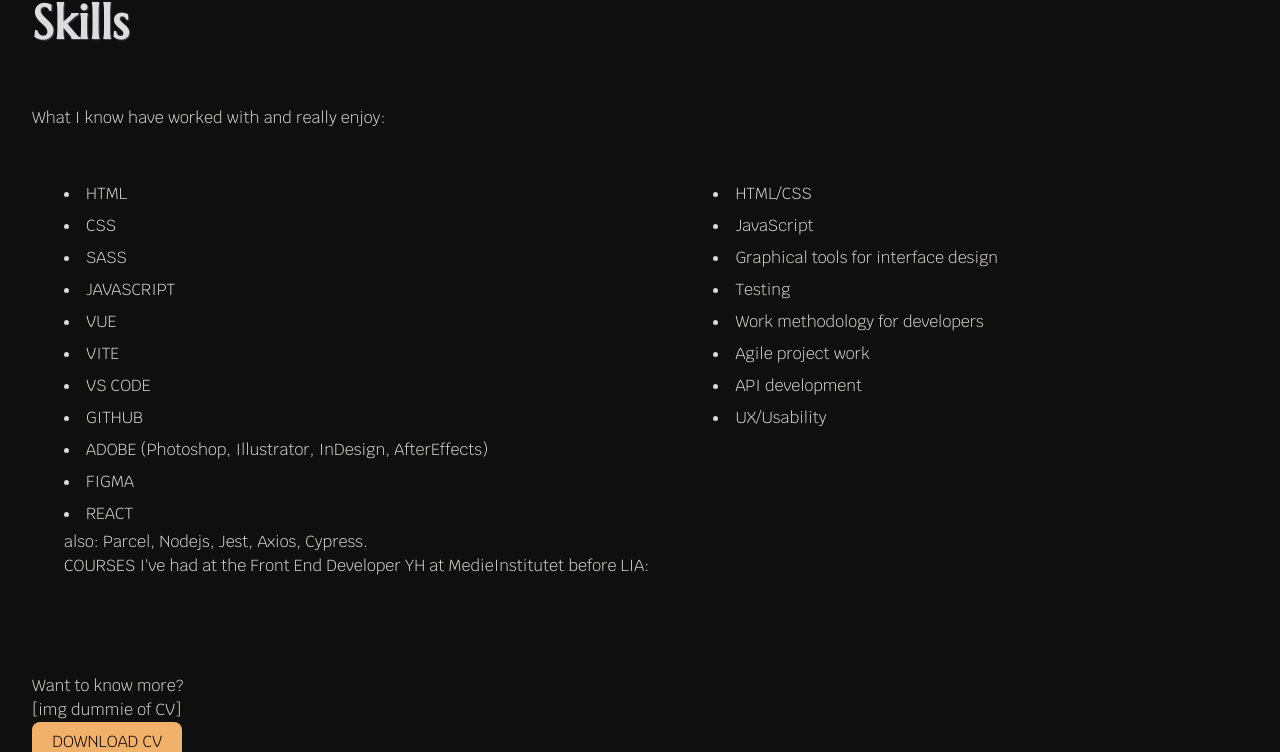
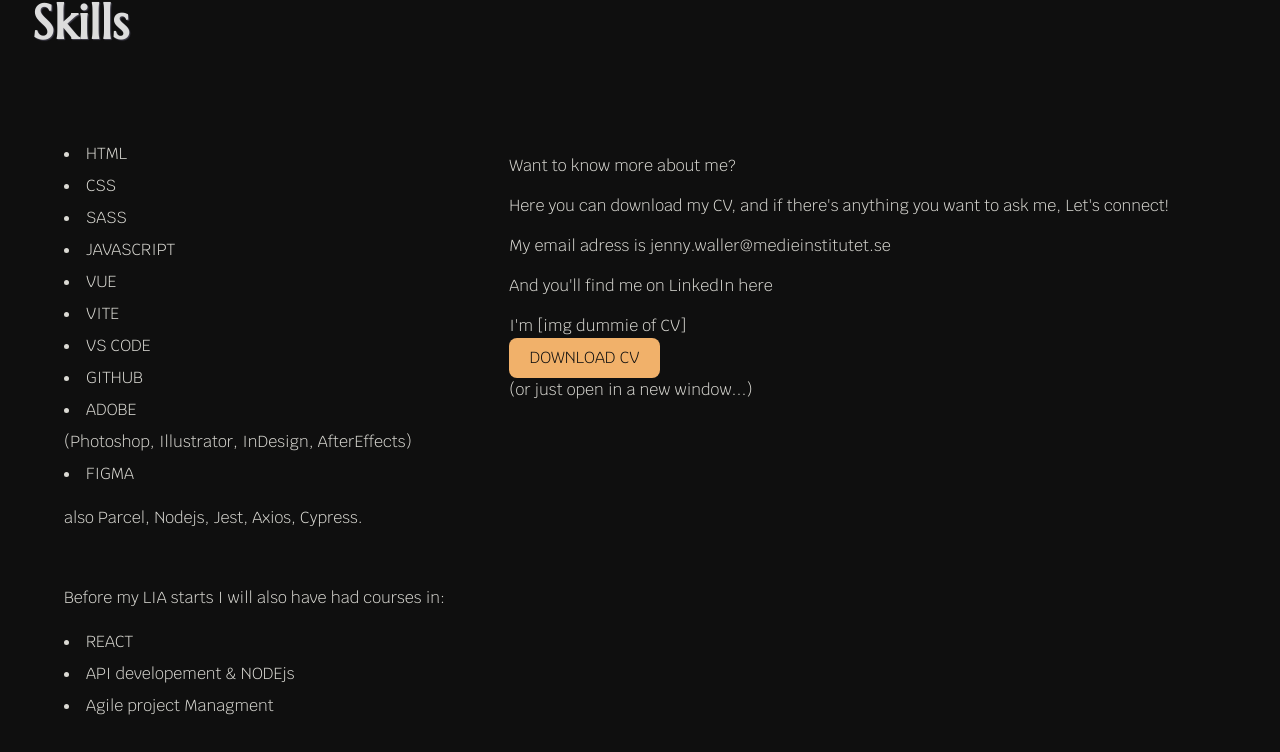
Before and after one commit to jenmwa/jenwaller-se, a Vue app: page / in a window 1280 px wide. Shown: the part 1522-2274 px from the top of the page. Built offline with nearby package versions, Linux system fonts and the light colour scheme.

Commit message:
:lipstick: upd. techsec

```diff
--- a/src/components/TechSection.vue
+++ b/src/components/TechSection.vue
@@ -3,7 +3,7 @@
   <section class="skills">
     <div>
       <h3>Skills</h3>
-      <p>What I know have worked with and really enjoy:</p>
+      <!-- <p>What I have worked with and really enjoy:</p> -->
       <div class="flex">
         <div>
           <ul>
@@ -15,15 +15,29 @@
             <li>VITE</li>
             <li>VS CODE</li>
             <li>GITHUB</li>
-            <li>ADOBE (Photoshop, Illustrator, InDesign, AfterEffects)</li>
+            <li>ADOBE<br>(Photoshop, Illustrator, InDesign, AfterEffects)</li>
             <li>FIGMA</li>
+          </ul>
+          <p>also Parcel, Nodejs, Jest, Axios, Cypress.</p><br>
+          <p>Before my LIA starts I will also have had courses in:</p>
+          <ul>
             <li>REACT</li>
+            <li>API developement & NODEjs</li>
+            <li>Agile project Managment</li>
           </ul>
-          also: Parcel, Nodejs, Jest, Axios, Cypress. <br>
-          COURSES I've had at the Front End Developer YH at MedieInstitutet before LIA:<br>
+          <!-- <p>COURSES I've had at the Front End Developer YH at MedieInstitutet before LIA:</p> -->
         </div>
         <div>
-          <ul>
+        <p>Want to know more about me?</p>
+        <p>Here you can download my CV, and if there's anything you want to ask me, Let's connect!</p>
+        <p>My email adress is jenny.waller@medieinstitutet.se</p>
+        <p>And you'll find me on LinkedIn here</p>
+        I'm
+        [img dummie of CV]<br>
+        <button type="button" >Download CV</button>
+        (or just open in a new window...)
+      </div>
+          <!-- <ul>
             <li>HTML/CSS</li>
             <li>JavaScript</li>
             <li>Graphical tools for interface design</li>
@@ -32,15 +46,8 @@
             <li>Agile project work</li>
             <li>API development</li>
             <li>UX/Usability</li>
-          </ul>
-        </div>
+          </ul> -->
       </div>
-    </div>
-    <div>
-      Want to know more?<br>
-      [img dummie of CV]<br>
-      <button type="button" >Download CV</button>
-      (or just open in a new window...)
     </div>
   </section>
 </template>
--- a/src/scss/style.scss
+++ b/src/scss/style.scss
@@ -35,6 +35,7 @@
   background-color: $accessoryColor;
   transition: transform 500ms;
   transition-timing-function: cubic-bezier(.75, -3, .25, 4);
+  color:rgb(15, 15, 15);
 
   &:hover {
     background-color: $accessoryColor2;
```
